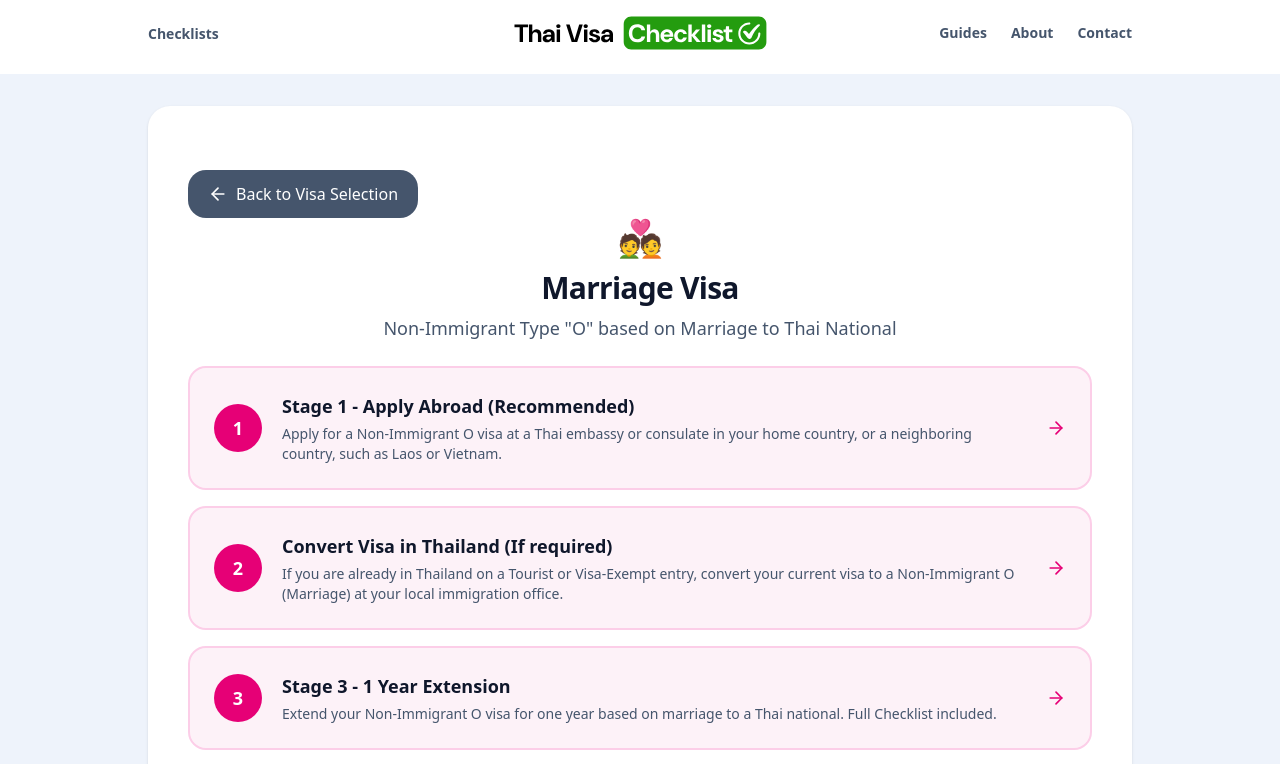
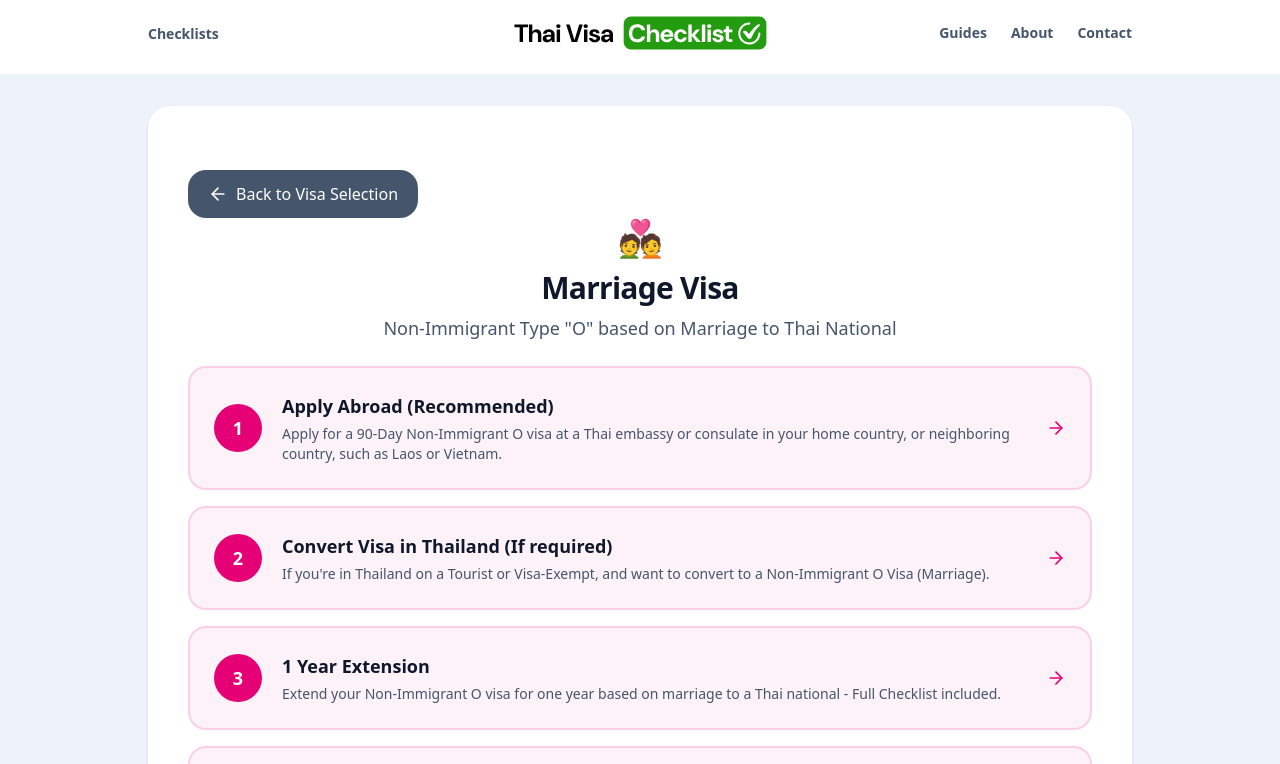
Before and after one commit to richardwskinner/thai-visa-checklist, a Next.js app: page /visa/marriage/stages in a window 1280 px wide. Shown: the top 764 px of the page. Built offline with nearby package versions, Linux system fonts and the light colour scheme.

Commit message:
marriage updates

```diff
--- a/app/visa/marriage/stages/page.tsx
+++ b/app/visa/marriage/stages/page.tsx
@@ -12,9 +12,9 @@ export const metadata: Metadata = {
 const stages = [
   {
     stage: 1,
-    title: "Stage 1 - Apply Abroad (Recommended)",
+    title: "Apply Abroad (Recommended)",
     description:
-      "Apply for a Non-Immigrant O visa at a Thai embassy or consulate in your home country, or a neighboring country, such as Laos or Vietnam.",
+      "Apply for a 90-Day Non-Immigrant O visa at a Thai embassy or consulate in your home country, or neighboring country, such as Laos or Vietnam.",
     available: true,
     href: "/visa/marriage/stages/stage-1",
   },
@@ -22,15 +22,15 @@ const stages = [
     stage: 2,
     title: "Convert Visa in Thailand (If required)",
     description:
-      "If you are already in Thailand on a Tourist or Visa-Exempt entry, convert your current visa to a Non-Immigrant O (Marriage) at your local immigration office.",
+      "If you're in Thailand on a Tourist or Visa-Exempt, and want to convert to a Non-Immigrant O Visa (Marriage).",
     available: true,
     href: "/visa/marriage/stages/stage-2",
   },
   {
     stage: 3,
-    title: "Stage 3 - 1 Year Extension",
+    title: "1 Year Extension",
     description:
-      "Extend your Non-Immigrant O visa for one year based on marriage to a Thai national. Full Checklist included.",
+      "Extend your Non-Immigrant O visa for one year based on marriage to a Thai national - Full Checklist included.",
     available: true,
     href: "/visa/marriage",
   },
@@ -39,13 +39,13 @@ const stages = [
 const postExtensionStages = [
   {
     stage: 4,
-    title: "Stage 4 - 90-Day Reporting",
+    title: "90-Day Reporting",
     description: "Report your address to immigration every 90 days while on a long-stay visa.",
     href: "/guides/90-day-reporting",
   },
   {
     stage: 5,
-    title: "Stage 5 - Re-Entry Permit",
+    title: "Re-Entry Permit",
     description: "Get a re-entry permit before leaving Thailand to keep your visa valid.",
     href: "/guides/re-entry-permit",
   },
```
